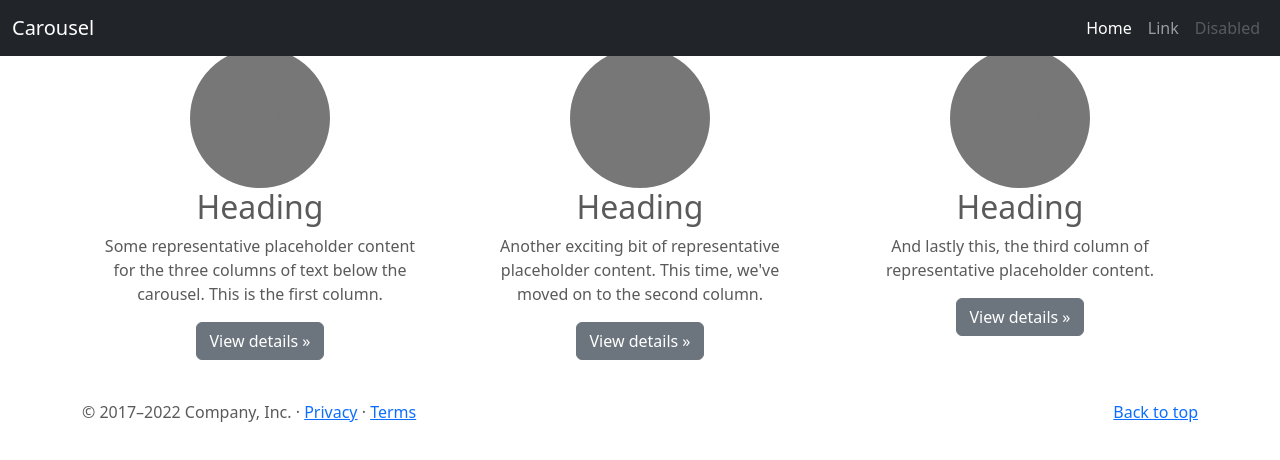
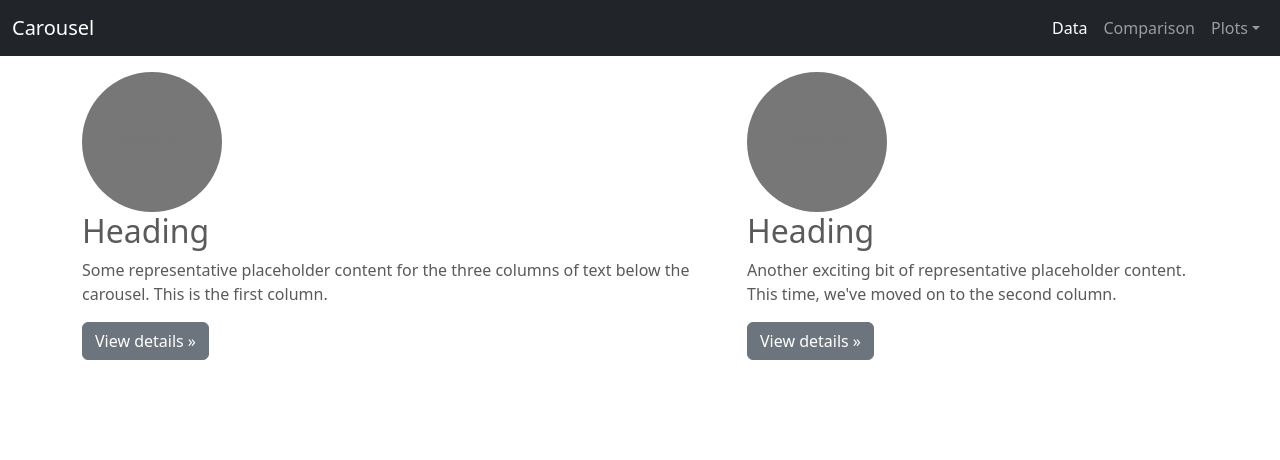
Before and after one commit to bhubh/web-design-challenge, a plain HTML site: page HW_test/index.html in a window 1280 px wide. Drawn offline with nearby package versions, Linux system fonts and the light colour scheme.

Commit message:
more updates on index

```diff
--- a/HW_test/index.html
+++ b/HW_test/index.html
@@ -86,14 +86,22 @@
       <div class="collapse navbar-collapse" id="navbarCollapse">
         <ul class="navbar-nav ms-auto mb-2 mb-md-0">
           <li class="nav-item">
-            <a class="nav-link active" aria-current="page" href="#">Home</a>
+            <a class="nav-link active" aria-current="page" href="#">Data</a>
           </li>
           <li class="nav-item">
-            <a class="nav-link" href="#">Link</a>
+            <a class="nav-link" href="./comparison.html">Comparison</a>
           </li>
-          <li class="nav-item">
-            <a class="nav-link disabled">Disabled</a>
+          <!-- adding dropdown -->
+          <li class="nav-item dropdown">
+            <a class="nav-link dropdown-toggle" href="#" id="dropdown04" data-bs-toggle="dropdown" aria-expanded="false">Plots</a>
+            <ul class="dropdown-menu" aria-labelledby="dropdown04">
+              <li><a class="dropdown-item" href="#">Action</a></li>
+              <li><a class="dropdown-item" href="#">Another action</a></li>
+              <li><a class="dropdown-item" href="#">Something else here</a></li>
+            </ul>
           </li>
+
+
         </ul>
         <!-- <form class="d-flex" role="search">
           <input class="form-control me-2" type="search" placeholder="Search" aria-label="Search">
@@ -111,29 +119,23 @@
 
   <div class="container marketing">
 
-    <!-- Three columns of text below the carousel -->
-    <div class="row">
-      <div class="col-lg-4">
+    <!-- two columns of text below the carousel -->
+    <div class="row mt-4" >
+      <div class="col-lg-7">
         <svg class="bd-placeholder-img rounded-circle" width="140" height="140" xmlns="http://www.w3.org/2000/svg" role="img" aria-label="Placeholder: 140x140" preserveAspectRatio="xMidYMid slice" focusable="false"><title>Placeholder</title><rect width="100%" height="100%" fill="#777"/><text x="50%" y="50%" fill="#777" dy=".3em">140x140</text></svg>
 
         <h2 class="fw-normal">Heading</h2>
         <p>Some representative placeholder content for the three columns of text below the carousel. This is the first column.</p>
         <p><a class="btn btn-secondary" href="#">View details &raquo;</a></p>
       </div><!-- /.col-lg-4 -->
-      <div class="col-lg-4">
+      <div class="col-lg-5">
         <svg class="bd-placeholder-img rounded-circle" width="140" height="140" xmlns="http://www.w3.org/2000/svg" role="img" aria-label="Placeholder: 140x140" preserveAspectRatio="xMidYMid slice" focusable="false"><title>Placeholder</title><rect width="100%" height="100%" fill="#777"/><text x="50%" y="50%" fill="#777" dy=".3em">140x140</text></svg>
 
         <h2 class="fw-normal">Heading</h2>
         <p>Another exciting bit of representative placeholder content. This time, we've moved on to the second column.</p>
         <p><a class="btn btn-secondary" href="#">View details &raquo;</a></p>
       </div><!-- /.col-lg-4 -->
-      <div class="col-lg-4">
-        <svg class="bd-placeholder-img rounded-circle" width="140" height="140" xmlns="http://www.w3.org/2000/svg" role="img" aria-label="Placeholder: 140x140" preserveAspectRatio="xMidYMid slice" focusable="false"><title>Placeholder</title><rect width="100%" height="100%" fill="#777"/><text x="50%" y="50%" fill="#777" dy=".3em">140x140</text></svg>
 
-        <h2 class="fw-normal">Heading</h2>
-        <p>And lastly this, the third column of representative placeholder content.</p>
-        <p><a class="btn btn-secondary" href="#">View details &raquo;</a></p>
-      </div><!-- /.col-lg-4 -->
     </div><!-- /.row -->
 
 
@@ -149,14 +151,20 @@
 
 
   <!-- FOOTER -->
-  <footer class="container">
+  <!-- <footer class="footer mt-auto py-3 bg-light">
+    <div class="container">
+      <span class="text-muted">Place sticky footer content here.</span>
+    </div>
+  </footer> -->
+  <!-- <footer class="container">
     <p class="float-end"><a href="#">Back to top</a></p>
     <p>&copy; 2017–2022 Company, Inc. &middot; <a href="#">Privacy</a> &middot; <a href="#">Terms</a></p>
-  </footer>
+  </footer> -->
 </main>
 
 
-    <script src="../assets/dist/js/bootstrap.bundle.min.js"></script>
+<script src="https://cdn.jsdelivr.net/npm/bootstrap@5.2.0-beta1/dist/js/bootstrap.bundle.min.js"
+             integrity="sha384-pprn3073KE6tl6bjs2QrFaJGz5/SUsLqktiwsUTF55Jfv3qYSDhgCecCxMW52nD2" crossorigin="anonymous"></script>
 
 
   </body>
```
Also changed, not shown: HW_test/comparison.html (added, +1 -0 lines).
